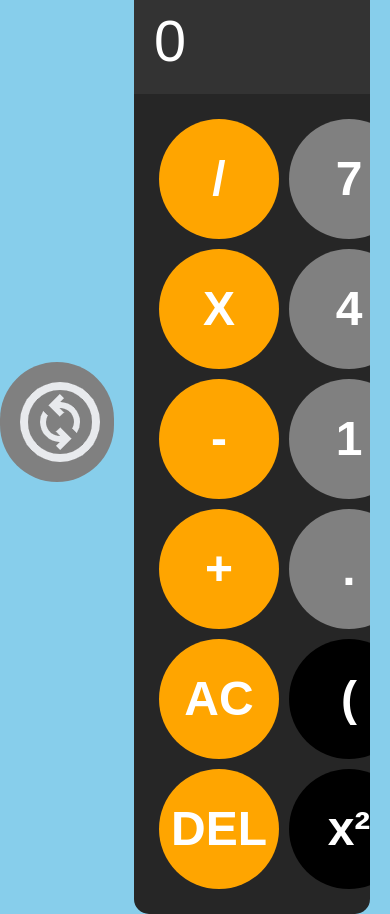
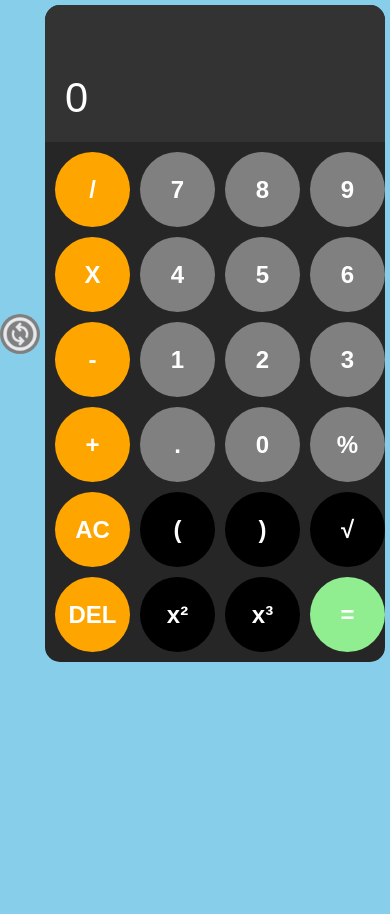
Before and after one commit to MinhTuan1804/MinhTuan1804.github.io, a plain HTML site: page index.html in a window 390 px wide. After the commit the page ends 844 px from the top, so only its background shows below. Drawn offline with Linux system fonts and the light colour scheme.

Commit message:
Update style.css

```diff
--- a/style.css
+++ b/style.css
@@ -86,3 +86,41 @@ button:active{
     align-content: center;
     margin-left: 6px;
 }
+@media only screen and (max-width: 767px){
+    body{
+
+          height:85%;
+          justify-content: start;
+    }
+    .calcutator{
+
+        max-width: 400px;
+        margin: 5px;
+    }
+    #buttoms{
+        padding: 10px;
+    }
+    button{
+        width: 75px;
+        height: 75px;
+        font-size: 1.5rem;
+    }
+    #display{
+        font-size: 2.6rem;
+    }
+    #display-1{
+        font-size: 1.6rem;
+    }
+    .change{
+          width: 40px;
+          height: 40px;
+    }
+    .change img{
+        width: 40px;
+        height: 40px;
+       position: relative;
+       right: 12px;
+       bottom: 1px;
+    }
+
+}
```
